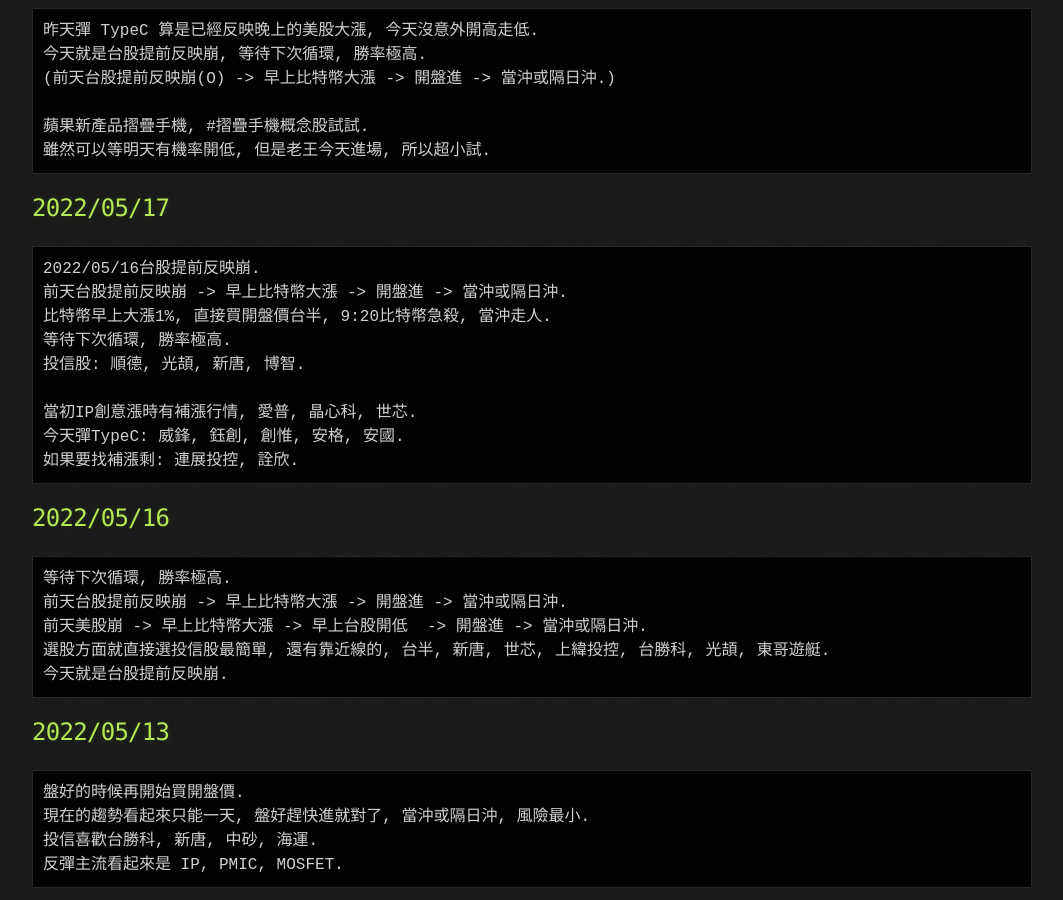
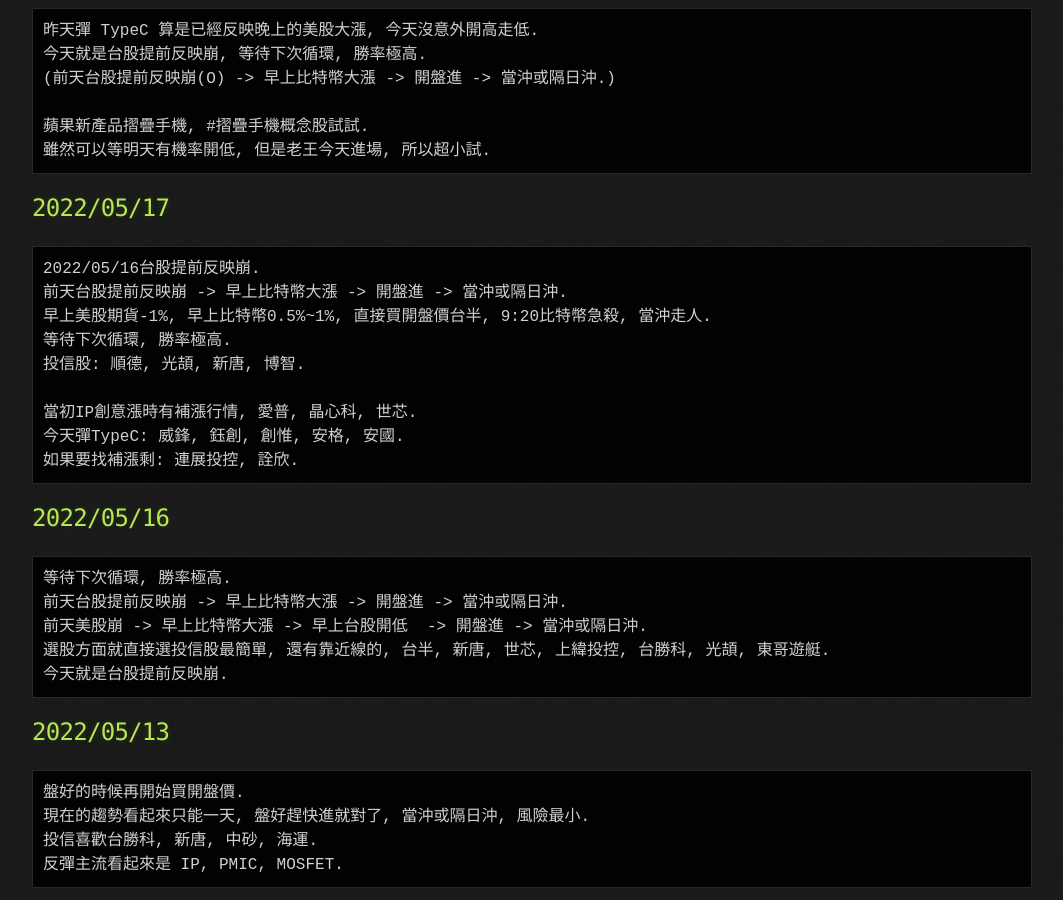
Before and after one commit to lepg5487/Stock_God, a Jekyll site: the page built from index.md, in a window 1280 px wide and 900 px high, scrolled down 641 px. Shown: the whole window, without its empty margins (108-1171 px from the left). Built offline with Jekyll 4.4.1, drawn with Linux system fonts in a browser that asks for light colours; our own code applies the rules of GitHub Pages for plain Markdown files.

Commit message:
Update index.md

````diff
--- a/index.md
+++ b/index.md
@@ -32,7 +32,7 @@
 ```
 2022/05/16台股提前反映崩.
 前天台股提前反映崩 -> 早上比特幣大漲 -> 開盤進 -> 當沖或隔日沖.
-比特幣早上大漲1%, 直接買開盤價台半, 9:20比特幣急殺, 當沖走人.
+早上美股期貨-1%, 早上比特幣0.5%~1%, 直接買開盤價台半, 9:20比特幣急殺, 當沖走人.
 等待下次循環, 勝率極高.
 投信股: 順德, 光頡, 新唐, 博智.
 
````
